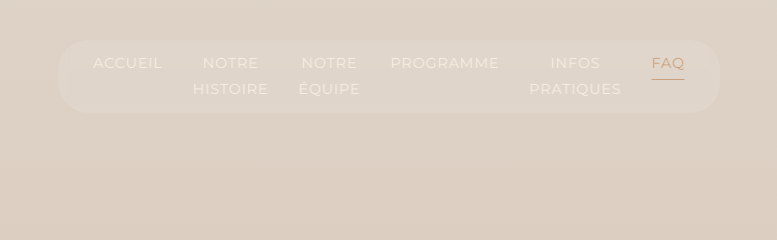
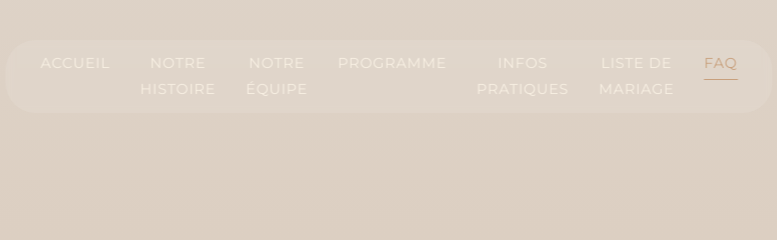
Before and after one commit to maxrene/MariageElise-Maxime, a plain HTML site: page index.html in a window 1280 px wide. Shown: the top 240 px of the page, 251-1028 px from the left. Drawn offline with nearby package versions, Linux system fonts and the light colour scheme.

Commit message:
Update index.html

```diff
--- a/index.html
+++ b/index.html
@@ -20,6 +20,7 @@
              <li><a href="#equipe-section">Notre équipe</a></li>
              <li><a href="#programme-section">Programme</a></li>
              <li><a href="#infospratiques-section">Infos Pratiques</a></li>
+             <li><a href="#liste-de-mariage-section">Liste de Mariage</a></li>
              <li><a href="#faq-section">FAQ</a></li>
          </ul>
      </nav>
```
